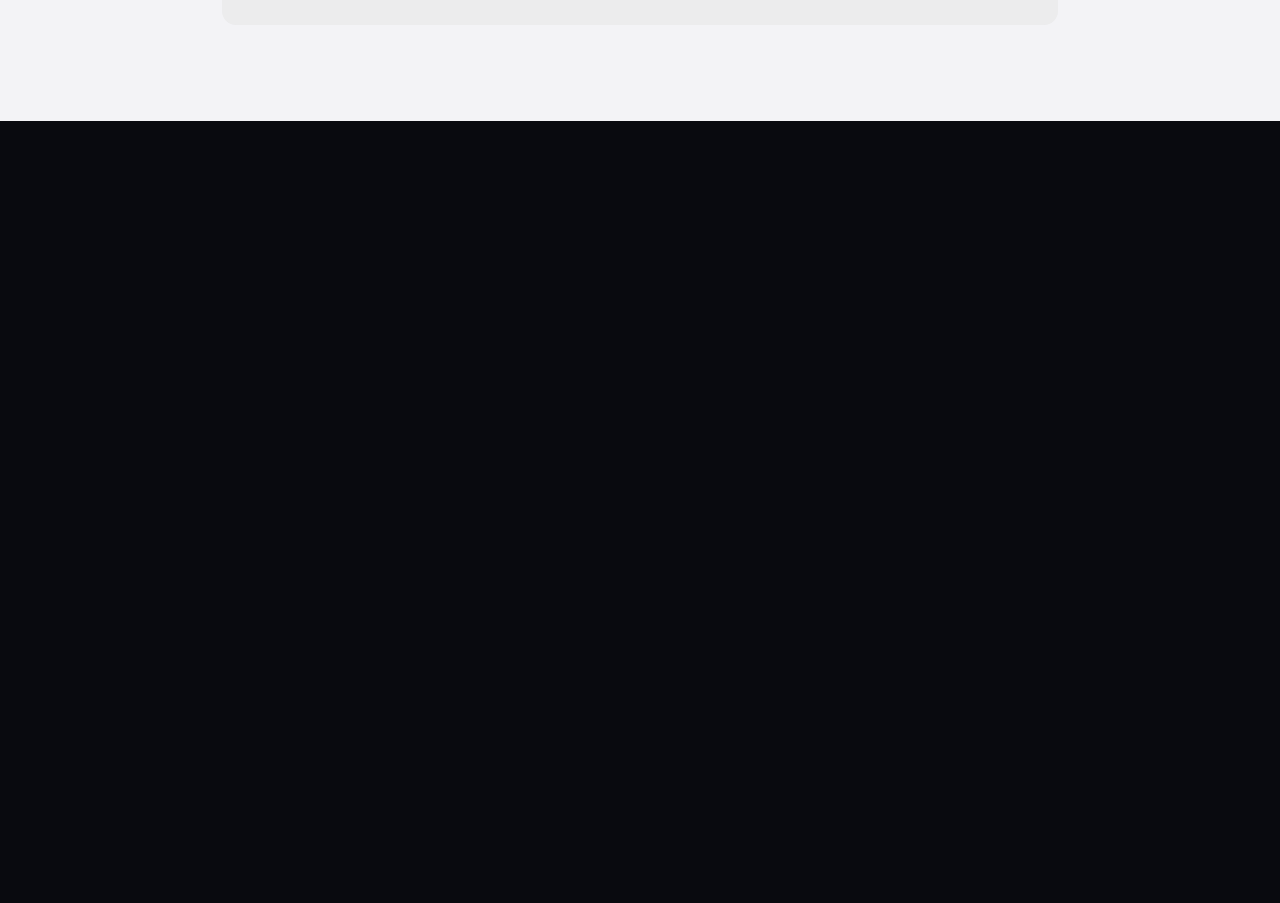
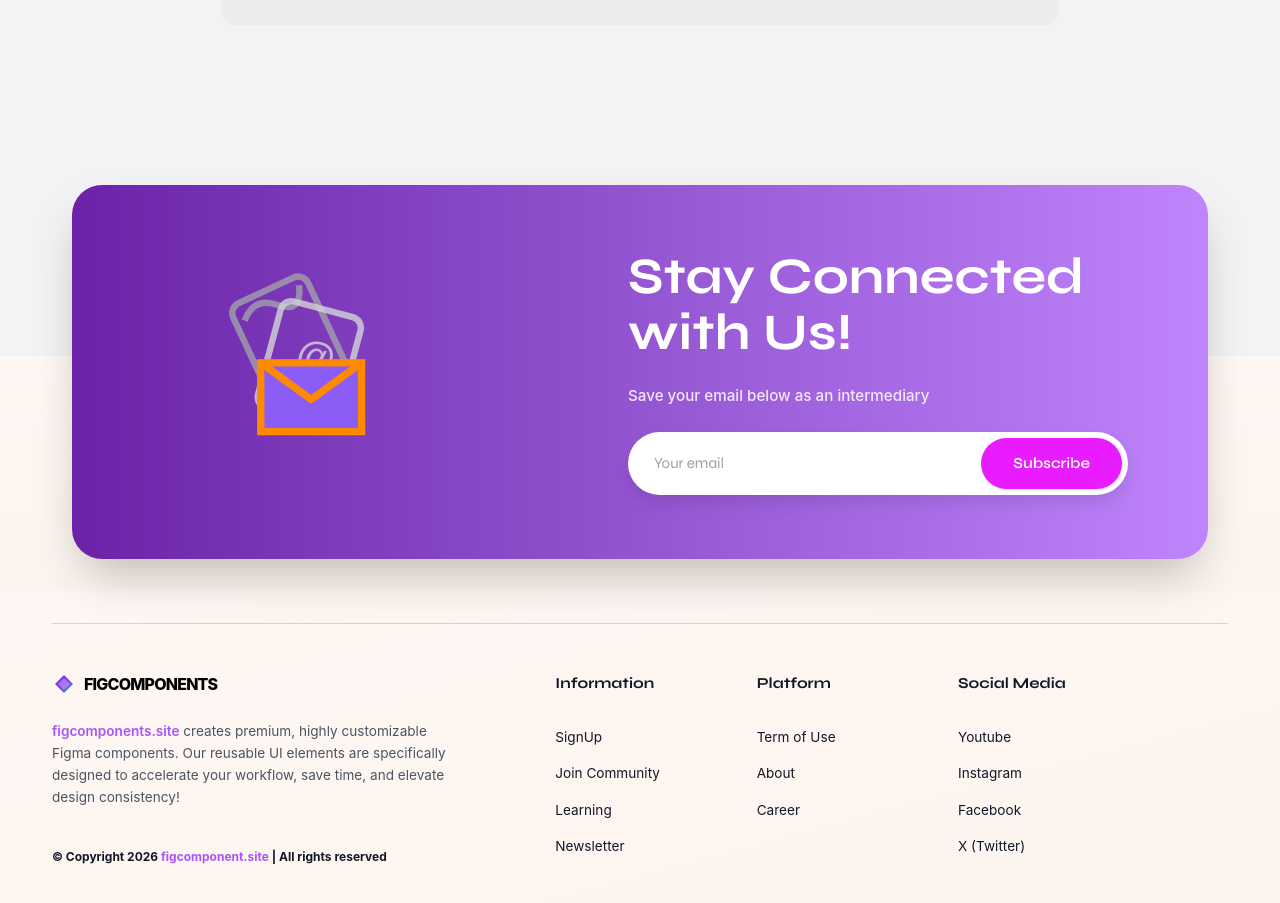
Before and after one commit to sayamghosh/figma-library, a React (Vite) app in the folder frontend/: page / in a window 1280 px wide. Shown: the part 3669-4572 px from the top of the page. Before the commit the page ends 3790 px from the top, so only its background shows below. Built offline with nearby package versions, Linux system fonts and the light colour scheme; no server answers.

Commit message:
feat: add FooterSection and NewsletterSection components to the landing page route

```diff
--- /dev/null
+++ b/frontend/src/components/FooterSection.tsx
@@ -0,0 +1,73 @@
+import { Link } from "@tanstack/react-router";
+
+export function FooterSection() {
+  return (
+    <footer className="w-full bg-gradient-to-br from-[#FEF7F3] to-[#FDF4EE] pt-8 pb-16 relative z-0">
+
+      {/* Divider Line */}
+      <div className="w-full max-w-[1240px] mx-auto px-4 md:px-8 mb-12">
+        <hr className="border-[#D1D5DB]" />
+      </div>
+
+      <div className="w-full max-w-[1240px] mx-auto px-4 md:px-8 grid grid-cols-2 md:grid-cols-4 lg:grid-cols-12 gap-10 lg:gap-8">
+
+        {/* Col 1: Brand Info (Takes up 5 columns on large screens) */}
+        <div className="col-span-2 md:col-span-4 lg:col-span-5 flex flex-col items-start pr-4">
+          <div className="flex items-center gap-2 mb-6">
+            <div className="w-6 h-6 flex">
+              <svg viewBox="0 0 32 32" fill="none" xmlns="http://www.w3.org/2000/svg" className="w-full h-full">
+                <path d="M4 16L16 4l12 12-12 12L4 16z" fill="url(#paint_logo_ft)" />
+                <path d="M8 16L16 8l8 8-8 8-8-8z" fill="#fff" opacity="0.3" />
+                <defs>
+                  <linearGradient id="paint_logo_ft" x1="4" y1="4" x2="28" y2="28" gradientUnits="userSpaceOnUse">
+                    <stop stopColor="#4F46E5" />
+                    <stop offset="0.5" stopColor="#9333EA" />
+                    <stop offset="1" stopColor="#06B6D4" />
+                  </linearGradient>
+                </defs>
+              </svg>
+            </div>
+            <span className="font-extrabold text-[1rem] tracking-tighter text-black uppercase">
+              FIGCOMPONENTS
+            </span>
+          </div>
+
+          <p className="text-[#4B5563] text-[0.85rem] leading-relaxed mb-10 max-w-[400px]">
+             <span className="text-[#a855f7] font-semibold">figcomponents.site</span> creates premium, highly customizable Figma components. Our reusable UI elements are specifically designed to accelerate your workflow, save time, and elevate design consistency!
+          </p>
+
+          <p className="text-[#111827] text-[0.75rem] font-bold">
+            © Copyright 2026 <span className="text-[#a855f7]">figcomponent.site</span> | All rights reserved
+          </p>
+        </div>
+
+        {/* Col 2: Information */}
+        <div className="col-span-1 lg:col-span-2 flex flex-col gap-4">
+          <h4 className="font-bold text-[#111827] text-[0.95rem] mb-4">Information</h4>
+          <Link to="/" className="text-[#4B5563] text-[0.85rem] hover:text-[#9b41ee] transition-colors">SignUp</Link>
+          <Link to="/" className="text-[#4B5563] text-[0.85rem] hover:text-[#9b41ee] transition-colors">Join Community</Link>
+          <Link to="/" className="text-[#4B5563] text-[0.85rem] hover:text-[#9b41ee] transition-colors">Learning</Link>
+          <Link to="/" className="text-[#4B5563] text-[0.85rem] hover:text-[#9b41ee] transition-colors">Newsletter</Link>
+        </div>
+
+        {/* Col 3: Platform */}
+        <div className="col-span-1 lg:col-span-2 flex flex-col gap-4">
+          <h4 className="font-bold text-[#111827] text-[0.95rem] mb-4">Platform</h4>
+          <Link to="/" className="text-[#4B5563] text-[0.85rem] hover:text-[#9b41ee] transition-colors">Term of Use</Link>
+          <Link to="/" className="text-[#4B5563] text-[0.85rem] hover:text-[#9b41ee] transition-colors">About</Link>
+          <Link to="/" className="text-[#4B5563] text-[0.85rem] hover:text-[#9b41ee] transition-colors">Career</Link>
+        </div>
+
+        {/* Col 4: Social Media */}
+        <div className="col-span-2 md:col-span-4 lg:col-span-3 flex flex-col gap-4">
+          <h4 className="font-bold text-[#111827] text-[0.95rem] mb-4">Social Media</h4>
+          <a href="#" className="text-[#4B5563] text-[0.85rem] hover:text-[#9b41ee] transition-colors">Youtube</a>
+          <a href="#" className="text-[#4B5563] text-[0.85rem] hover:text-[#9b41ee] transition-colors">Instagram</a>
+          <a href="#" className="text-[#4B5563] text-[0.85rem] hover:text-[#9b41ee] transition-colors">Facebook</a>
+          <a href="#" className="text-[#4B5563] text-[0.85rem] hover:text-[#9b41ee] transition-colors">X (Twitter)</a>
+        </div>
+
+      </div>
+    </footer>
+  );
+}
--- /dev/null
+++ b/frontend/src/components/NewsletterSection.tsx
@@ -0,0 +1,57 @@
+export function NewsletterSection() {
+  return (
+    <section className="relative w-full">
+      {/* Background split: Top is transparent, Bottom is peach to match footer */}
+      <div className="absolute bottom-0 left-0 w-full h-1/2 bg-gradient-to-b from-[#FEF7F3] to-[#FDF4EE] z-0"></div>
+
+      <div className="w-full max-w-[1200px] mx-auto px-4 md:px-8 relative z-10 pt-16 pb-8">
+        <div className="w-full rounded-[30px] bg-gradient-to-r from-[#6b21a8] to-[#c084fc] shadow-2xl overflow-hidden flex flex-col md:flex-row items-center justify-between py-12 md:py-16 px-8 md:px-20 gap-10">
+
+          {/* Left Side: Graphic */}
+          <div className="shrink-0 relative hidden sm:flex items-center justify-center w-[200px] md:w-[300px]">
+             {/* Custom SVG Illustration imitating the overlapping cards & envelope */}
+             <svg width="220" height="220" viewBox="0 0 240 240" fill="none" xmlns="http://www.w3.org/2000/svg">
+                {/* Card 1 (Left) */}
+                <rect x="40" y="50" width="90" height="120" rx="12" transform="rotate(-25 40 50)" stroke="#A1A1AA" strokeWidth="7" fill="none" strokeOpacity="0.8" />
+                <path d="M 50 70 Q 70 50, 90 70 T 120 60" stroke="#A1A1AA" strokeWidth="7" fill="none" transform="rotate(-25 40 50)" strokeOpacity="0.8" />
+
+                {/* Card 2 (Right) */}
+                <rect x="100" y="40" width="90" height="120" rx="12" transform="rotate(15 100 40)" stroke="#D4D4D8" strokeWidth="7" fill="none" strokeOpacity="0.8" />
+                <text x="130" y="105" transform="rotate(15 100 40)" fill="#D4D4D8" fontSize="42" fontWeight="bold" fontFamily="sans-serif" opacity="0.8">@</text>
+
+                {/* Envelope (Front) */}
+                <rect x="75" y="110" width="110" height="75" stroke="#FF8A00" strokeWidth="8" fill="#8b5cf6" />
+                <path d="M75 110 L130 150 L185 110" stroke="#FF8A00" strokeWidth="8" fill="none" strokeLinejoin="round" />
+             </svg>
+          </div>
+
+          {/* Right Side: Content */}
+          <div className="flex flex-col flex-1 w-full max-w-[500px]">
+            <h2 className="text-white font-bold text-[2.5rem] md:text-[3.2rem] leading-[1.1] mb-6">
+              Stay Connected<br />with Us!
+            </h2>
+            <p className="text-purple-100 text-[0.95rem] mb-6 font-medium">
+              Save your email below as an intermediary
+            </p>
+
+            <form className="w-full flex items-center bg-white rounded-full p-1.5 shadow-[0_8px_16px_rgba(0,0,0,0.1)] focus-within:ring-2 focus-within:ring-[#E81CFF] transition-all">
+              <input
+                type="email"
+                placeholder="Your email"
+                className="flex-1 bg-transparent border-none outline-none text-gray-700 px-5 text-[0.95rem] placeholder-gray-400"
+                required
+              />
+              <button
+                type="submit"
+                className="bg-[#E81CFF] hover:bg-[#D510EB] text-white font-semibold text-[0.95rem] px-8 py-3.5 rounded-full transition-colors shadow-sm"
+              >
+                Subscribe
+              </button>
+            </form>
+          </div>
+
+        </div>
+      </div>
+    </section>
+  );
+}
--- a/frontend/src/routes/index.tsx
+++ b/frontend/src/routes/index.tsx
@@ -4,6 +4,8 @@ import { BuildFasterSection } from "../components/BuildFasterSection";
 import { HowItWorksSection } from "../components/HowItWorksSection";
 import { PremiumDesignsSection } from "../components/PremiumDesignsSection";
 import { FAQSection } from "../components/FAQSection";
+import { NewsletterSection } from "../components/NewsletterSection";
+import { FooterSection } from "../components/FooterSection";
 
 export const Route = createFileRoute("/")({
   component: LandingPage,
@@ -17,6 +19,8 @@ function LandingPage() {
       <HowItWorksSection />
       <PremiumDesignsSection />
       <FAQSection />
+      <NewsletterSection />
+      <FooterSection />
     </main>
   );
 }
```
